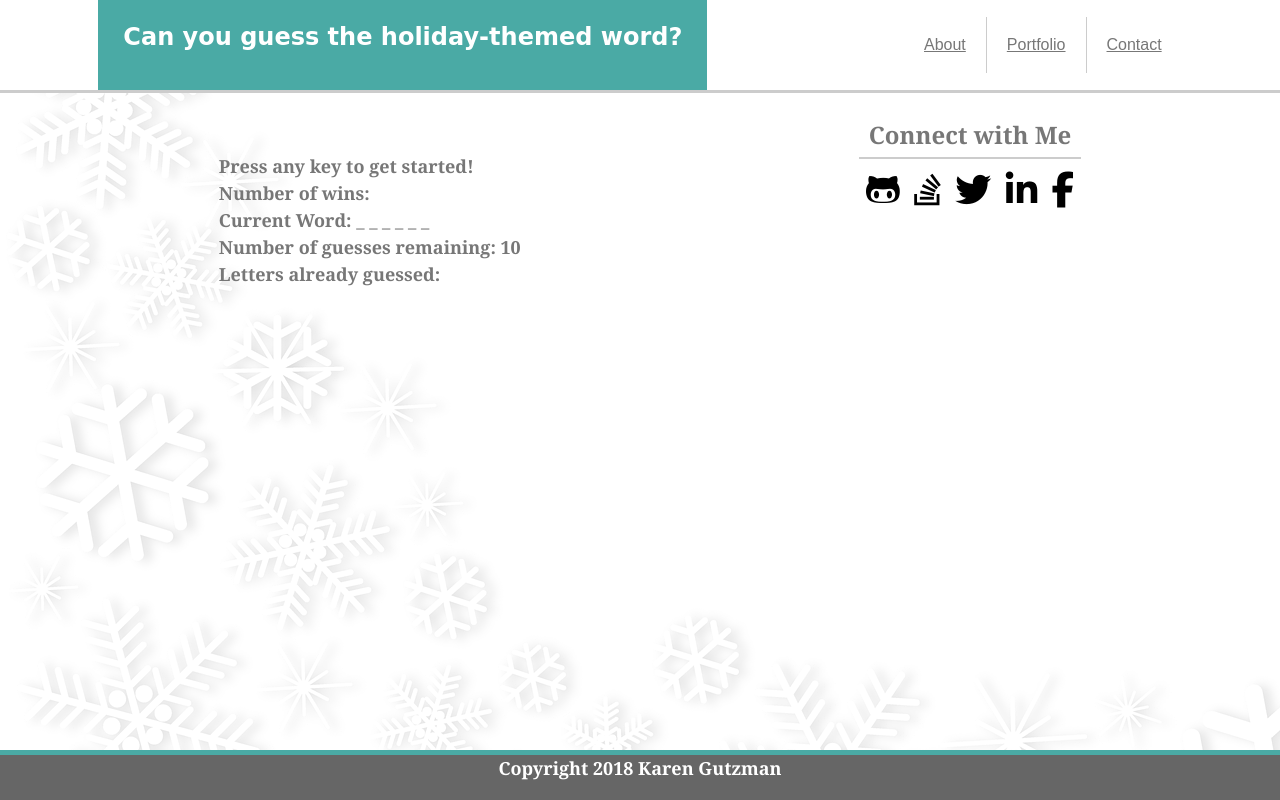
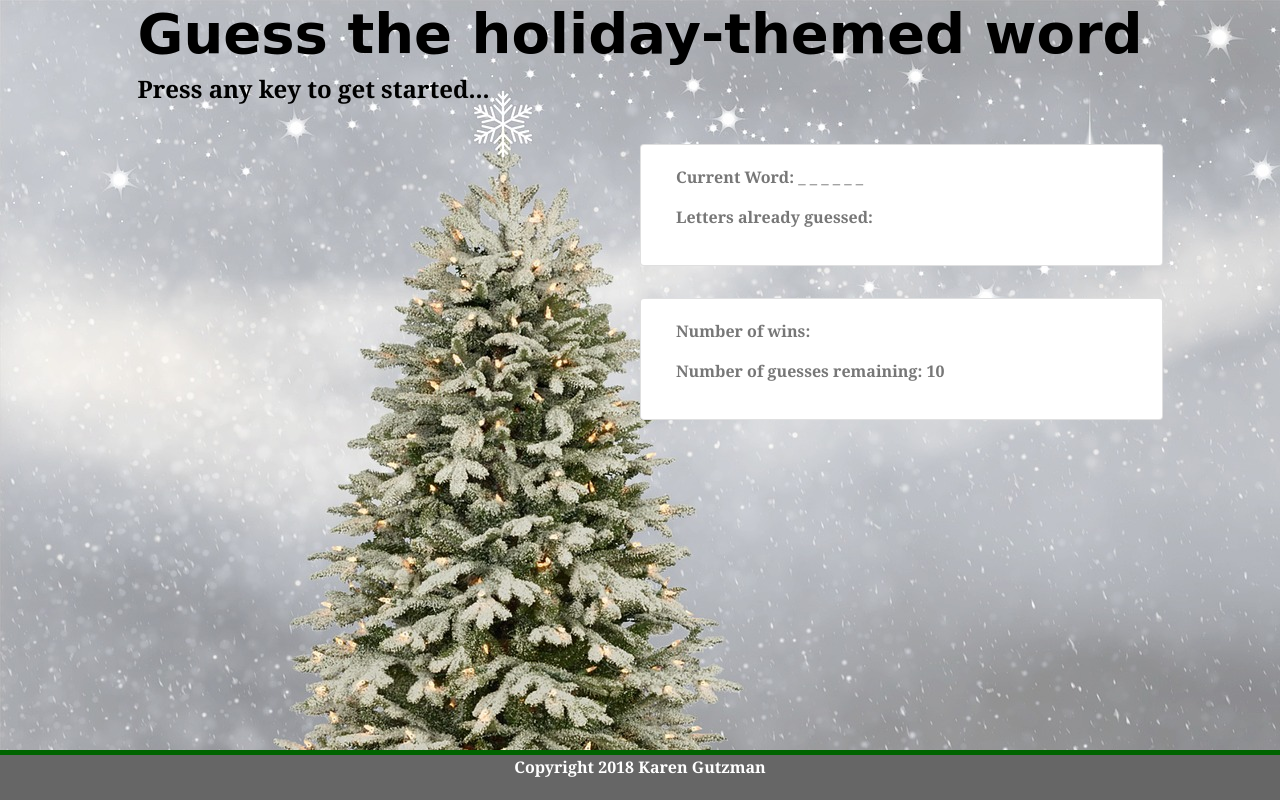
Before and after one commit to kglibrarian/hangman-game, a plain HTML site: page index.html in a window 1280 px wide. Drawn offline with nearby package versions, Linux system fonts and the light colour scheme; a web font is replaced by a local one.

Commit message:
added more css

```diff
--- a/assets/css/style.css
+++ b/assets/css/style.css
@@ -2,7 +2,98 @@
  font-family: 'Mountains of Christmas', cursive;
  font-family: 'Snowburst One', cursive; */
 
-h1 {
+ h1 {
+    font-family: 'Mountains of Christmas', cursive;
+    font-size: 3.5em;
+    font-weight: bold;
+    color: black;
+
+}
+
+h2 {
+    font-family: 'Georgia', Times, 'Times New Roman', serif;
+    font-size: 1.5em;
+    font-weight: bold;
+    color: black;
+
+}
+
+.spacing {
+    margin: 2em;
+}
+
+.aside {
+    background-color: white;
+
+}
+
+
+.text {
+    background-color: white;
+}
+
+.body {
+    font-family: 'Arial', 'Helvetica Neue', Helvetica, sans-serif;
+    color: #777777;
+    background-image: url(../images/christmas-3006743_1920.jpg)
+
+}
+
+p {
+    line-height: 1.5em;
+    font-family: 'Georgia', Times, 'Times New Roman', serif;
+    font-size: 1em;
+    font-weight: bold;
+}
+
+.footer {
+    background-color: #666666;
+    border-top: 5px solid darkgreen;
+    text-align: center;
+    color: #ffffff;
+    height: 50px;
+    bottom: 0;
+    margin: auto auto 0 auto;
+    width: 100%;
+    position: fixed;
+
+}
+
+
+
+
+
+
+
+
+
+
+
+
+
+
+
+
+
+
+
+
+
+
+
+
+
+
+
+
+
+
+
+/* Fonts:
+ font-family: 'Mountains of Christmas', cursive;
+ font-family: 'Snowburst One', cursive; */
+
+/* h1 {
     font-family: 'Snowburst One', cursive;
     font-size: 24px;
     font-weight: bold;
@@ -73,18 +164,18 @@ nav a:link {
     border-top: 1px solid #CCCCCC;
 
 
-}
+} */
 
-.article {
+/* .article {
     /* background-color: #ffffff; */
-    width: 650px;
+    /* width: 650px;
     padding: 20px;
     margin-right: 10px;
     text-align: left;
 
-}
+} */
 
-.text {
+/* .text {
     margin-top: 20px;
 }
 
@@ -126,9 +217,9 @@ p {
     flex-direction: row;
     justify-content: space-around;
     padding-top: 10px;
-}
+} */
 
-.footer {
+/* /* .footer {
     background-color: #666666;
     border-top: 5px solid #4aaaa5;
     text-align: center;
@@ -139,9 +230,9 @@ p {
     width: 100%;
     /* position: fixed; */
 
-}
+/* }  */
 
-.button {
+/* .button {
     background-color: #4aaaa5;
     border: none;
     color: white;
@@ -151,7 +242,7 @@ p {
     display: inline-block;
     font-size: 16px;
     margin: auto auto 0 auto;
-}
+} */
 
 
 
@@ -161,19 +252,19 @@ p {
 ---------------------*/
 
 /* These rules take effect when the browser's width is 768px or less. */
-@media screen and (max-width: 768px) {
+/* @media screen and (max-width: 768px) {
 
     .section {
         display: flex;
         /* text-align: center; */
-        flex-direction: column;
+        /* flex-direction: column;
         justify-content: center;
         padding-top: 20px;
         border-top: 1px solid #CCCCCC;
 
-    }
+    } */
 
-    .article {
+    /* .article {
         background-color: #ffffff;
         width: auto;
         padding: 20px;
@@ -194,11 +285,11 @@ p {
         height: 150px;
      }
 
-}
+} */
 
 /* These rules take effect when the browser's width is 640px or less. */
 
-@media screen and (max-width: 640px) {
+/* @media screen and (max-width: 640px) {
 
     .header{
         display: flex;
@@ -219,19 +310,19 @@ p {
         display: flex;
         justify-content: space-around;
         /* align-items: center; */
-    }
+    /* }
 
     .section {
         display: flex;
         /* text-align: center; */
-        flex-direction: column;
+        /* flex-direction: column;
         justify-content: center;
         padding-top: 20px;
         border-top: 1px solid #CCCCCC;
 
-    }
+    } */
 
-    .article {
+    /* .article {
         background-color: #ffffff;
         width: auto;
         padding: 20px;
@@ -253,11 +344,11 @@ p {
      }
 
 
-}
+} */
 
 /* These rules take effect when the browser's width is 940px or less. */
 
-@media screen and (min-width: 769px) and (max-width: 980px) {
+/* @media screen and (min-width: 769px) and (max-width: 980px) {
 
     .article {
         background-color: #ffffff;
@@ -273,17 +364,17 @@ p {
         display: flex;
         margin-top: 20px;
         flex-direction: column;
-    }
+    } */
 
     /* Note that .profile-image is a new class. Previous styling was done on .image instead. */
-    .profile-image {
+    /* .profile-image {
         display: flex;
         justify-content: center;
         margin-bottom: 10px;
         width: auto;
         height:250px;
     }
+     */
 
 
-
-}
+/* } */
--- a/assets/javascript/game.js
+++ b/assets/javascript/game.js
@@ -1,7 +1,6 @@
 
 //Global variables and arrays:
 let words = [ "wenceslas", "bethlehem", "angels", "jinglebells", "noel"];
-// let userGuess = document.getElementById("already-guessed");
 let lettersGuessed = [];
 let numberSpaces = [];
 let wrongLetters = [];
@@ -12,7 +11,7 @@ let computerChoice ;
 let computerArray ;
 
 // let i = 10;
-
+// let userGuess = document.getElementById("already-guessed");
 
 // let guessIndex= -1;
 // let userText = "e";
--- a/index.html
+++ b/index.html
@@ -5,58 +5,45 @@
     <meta http-equiv="X-UA-Compatible" content="IE=edge">
     <title>Word Game</title>
     <meta name="viewport" content="width=device-width, initial-scale=1">
-    <link rel="stylesheet" type="text/css" media="screen" href="./assets/css/reset.css"/>
-    <link rel="stylesheet" type="text/css" media="screen" href="./assets/css/style.css"/>
+    <link rel="stylesheet" href="https://maxcdn.bootstrapcdn.com/bootstrap/4.0.0/css/bootstrap.min.css" integrity="sha384-Gn5384xqQ1aoWXA+058RXPxPg6fy4IWvTNh0E263XmFcJlSAwiGgFAW/dAiS6JXm" crossorigin="anonymous">
         <link href="https://fonts.googleapis.com/css?family=Mountains+of+Christmas" rel="stylesheet">
     <link href="https://fonts.googleapis.com/css?family=Snowburst+One" rel="stylesheet">
+    <link rel="stylesheet" type="text/css" media="screen" href="./assets/css/style.css"/>
     <script src="https://use.fontawesome.com/8f1724fac3.js"></script>
+    <script src="https://code.jquery.com/jquery-3.2.1.slim.min.js" integrity="sha384-KJ3o2DKtIkvYIK3UENzmM7KCkRr/rE9/Qpg6aAZGJwFDMVNA/GpGFF93hXpG5KkN" crossorigin="anonymous"></script>
+    <script src="https://cdnjs.cloudflare.com/ajax/libs/popper.js/1.12.9/umd/popper.min.js" integrity="sha384-ApNbgh9B+Y1QKtv3Rn7W3mgPxhU9K/ScQsAP7hUibX39j7fakFPskvXusvfa0b4Q" crossorigin="anonymous"></script>
+    <script src="https://maxcdn.bootstrapcdn.com/bootstrap/4.0.0/js/bootstrap.min.js" integrity="sha384-JZR6Spejh4U02d8jOt6vLEHfe/JQGiRRSQQxSfFWpi1MquVdAyjUar5+76PVCmYl" crossorigin="anonymous"></script>
+
 
 </head>
+
 <body class="body">
-    <header class= "header">
-       <div class="name">
-            <h1 class="title">Can you guess the holiday-themed word?</h1>
-        <img >
+        <header class= "d-flex justify-content-around ">
+            <div class="title">
+                <h1>Guess the holiday-themed word</h1>
+                <h2> Press any key to get started...</h2>
             </div>
-        <nav class="nav">
-            <a href="./index.html">About</a>
-            <a href="./portfolio.html">Portfolio</a>
-            <a href="./contact.html">Contact</a>
-        </nav>
 
         </header>
 
+        <section class="section container">
+            <div class="row spacing">
 
-
-
-    <section class="section">
-
-        <article class="article">
-           <div class="text">
-                <p> Press any key to get started!</p>
-                <p>Number of wins: <span id="win-win"></span></p>
+            <article class="article card col-xs-12 col-sm-12 col-md-12 col-lg-6 offset-lg-6">
+               <div class="text card-body d-flex flex-column">
                    <p>Current Word: <span id="blanks"></span> </p>
-                <p>Number of guesses remaining: <span id="guesses-remaining"></span></p>
                    <p>Letters already guessed: <span id="already-guessed"></span></p>
                 </div>
-
+                </div>
             </article>
-
-        <aside>
-
-
-            <div class="connect">
-                <h2>Connect with Me</h2>
+            <div class="row spacing">
+                <aside class="aside card col-xs-12 col-sm-12 col-md-12 col-lg-6 offset-lg-6">
+                    <div class=" card-body">
+                        <p>Number of wins: <span id="win-win"></span></p>
+                        <p>Number of guesses remaining: <span id="guesses-remaining"></span></p>
                     </div>
-            <div class ="contact-info">
-                <a href="https://github.com/kglibrarian"><i class="fa fa-github-alt" aria-hidden="true"style="font-size:36px; color:black";></i><span class="sr-only">GitHub</span></a>
-                <a href="https://stackoverflow.com/users/story/9036480"><i class="fa fa-stack-overflow" aria-hidden="true"style="font-size:36px; color:black";></i><span class="sr-only">Stack Overflow</span></a>
-                <a href="https://twitter.com/kglibrarian"><i class="fa fa-twitter" aria-hidden="true"style="font-size:36px; color:black"></i><span class="sr-only">Twitter</span></a>
-                <a href="https://www.linkedin.com/in/karen-gutzman-33024158/"><i class="fa fa-linkedin" aria-hidden="true" style="font-size:36px; color:black"></i><span class="sr-only">LinkedIn</span></a>
-                <a href="https://www.facebook.com/karen.gutzman"><i class="fa fa-facebook" aria-hidden="true"style="font-size:36px; color:black"></i><span class="sr-only">Facebook</span></a>
+                </aside>
             </div>
-
-        </aside>
 
         </section>
 
@@ -66,4 +53,6 @@
 
         <script src="./assets/javascript/game.js"></script>
     </body>
+
+
 </html>
```
Lines whose indentation alone changed are shown as unchanged.
